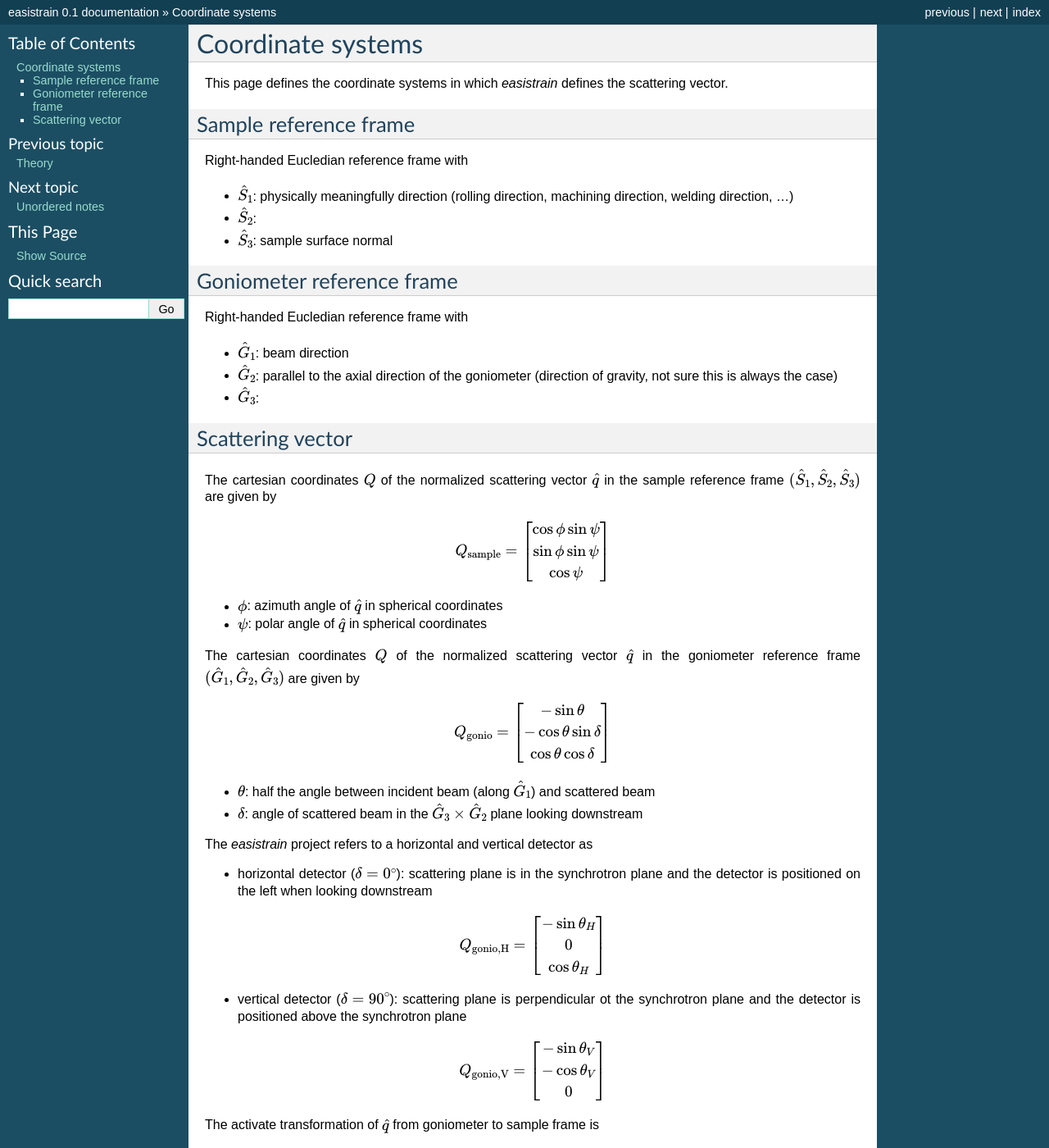
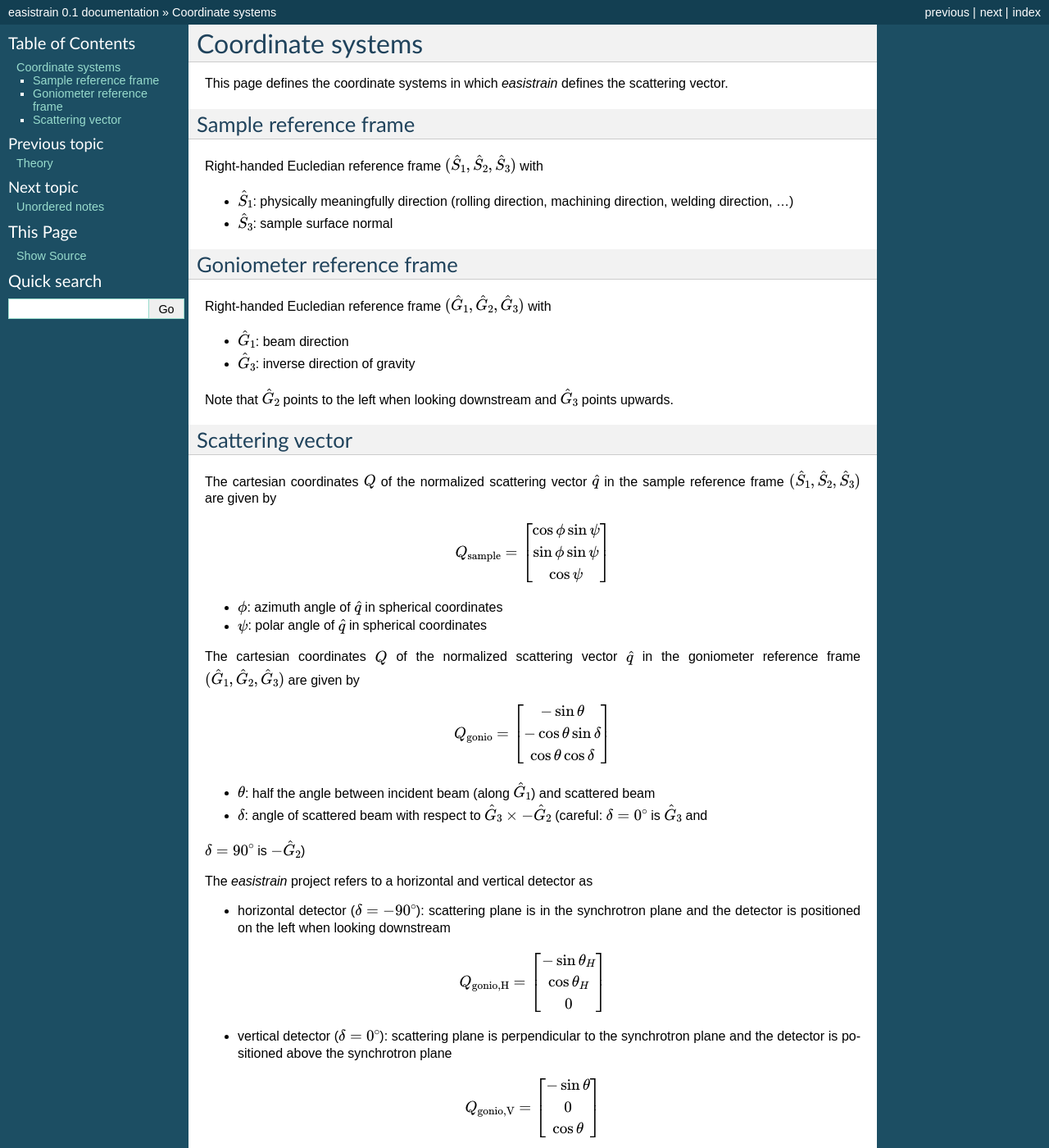
Before and after one commit to EASI-STRESS/easistrain, a Sphinx documentation site: the page built from doc/reference_frames.rst, in a window 1280 px wide and 1400 px high. Shown: the whole window at 82% size. Built offline with Sphinx 7.4.7, drawn with Linux system fonts in a browser that asks for light colours.

Commit message:
fix reference frame

```diff
--- a/doc/reference_frames.rst
+++ b/doc/reference_frames.rst
@@ -6,20 +6,20 @@ This page defines the coordinate systems in which *easistrain* defines the scatt
 Sample reference frame
 ++++++++++++++++++++++
 
-Right-handed Eucledian reference frame with
+Right-handed Eucledian reference frame :math:`(\hat{S}_1, \hat{S}_2, \hat{S}_3)` with
 
 - :math:`\hat{S}_1`: physically meaningfully direction (rolling direction, machining direction, welding direction, ...)
-- :math:`\hat{S}_2`:
 - :math:`\hat{S}_3`: sample surface normal
 
 Goniometer reference frame
 ++++++++++++++++++++++++++
 
-Right-handed Eucledian reference frame with
+Right-handed Eucledian reference frame :math:`(\hat{G}_1, \hat{G}_2, \hat{G}_3)` with
 
 - :math:`\hat{G}_1`: beam direction
-- :math:`\hat{G}_2`: parallel to the axial direction of the goniometer (direction of gravity, not sure this is always the case)
-- :math:`\hat{G}_3`:
+- :math:`\hat{G}_3`: inverse direction of gravity
+
+Note that :math:`\hat{G}_2` points to the left when looking downstream and :math:`\hat{G}_3` points upwards.
 
 Scattering vector
 +++++++++++++++++
@@ -48,28 +48,29 @@ The cartesian coordinates :math:`Q` of the normalized scattering vector :math:`\
         \end{bmatrix}
 
 - :math:`\theta`: half the angle between incident beam (along :math:`\hat{G}_1`) and scattered beam
-- :math:`\delta`: angle of scattered beam in the :math:`\hat{G}_3\times\hat{G}_2` plane looking downstream
+- :math:`\delta`: angle of scattered beam with respect to :math:`\hat{G}_3\times-\hat{G}_2` (careful: :math:`\delta=0^\circ` is :math:`\hat{G}_3` and
+:math:`\delta=90^\circ` is :math:`-\hat{G}_2`)
 
 The *easistrain* project refers to a horizontal and vertical detector as
 
-- horizontal detector (:math:`\delta=0^\circ`): scattering plane is in the synchrotron plane and the detector is positioned on the left when looking downstream
+- horizontal detector (:math:`\delta=-90^\circ`): scattering plane is in the synchrotron plane and the detector is positioned on the left when looking downstream
 
 .. math::
 
     Q_\text{gonio,H} = \begin{bmatrix}
         -\sin \theta_H \\
-        0 \\
-        \cos \theta_H
+        \cos \theta_H \\
+        0
         \end{bmatrix}
 
-- vertical detector (:math:`\delta=90^\circ`): scattering plane is perpendicular ot the synchrotron plane and the detector is positioned above the synchrotron plane
+- vertical detector (:math:`\delta=0^\circ`): scattering plane is perpendicular to the synchrotron plane and the detector is positioned above the synchrotron plane
 
 .. math::
 
     Q_\text{gonio,V} = \begin{bmatrix}
-        -\sin \theta_V \\
-        -\cos \theta_V \\
-        0
+        -\sin \theta \\
+        0 \\
+        \cos \theta
         \end{bmatrix}
 
 The activate transformation of :math:`\hat{q}` from goniometer to sample frame is
```
